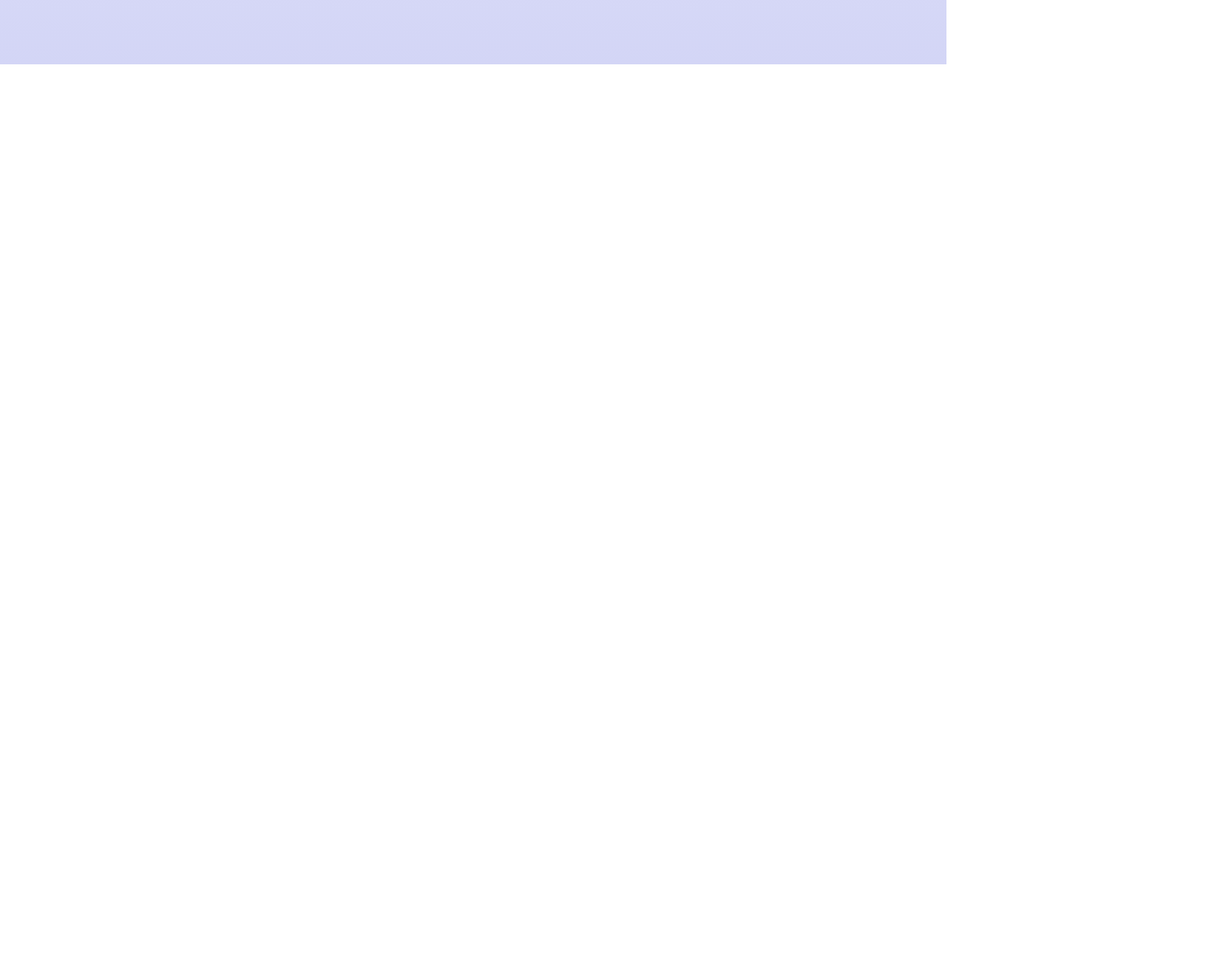
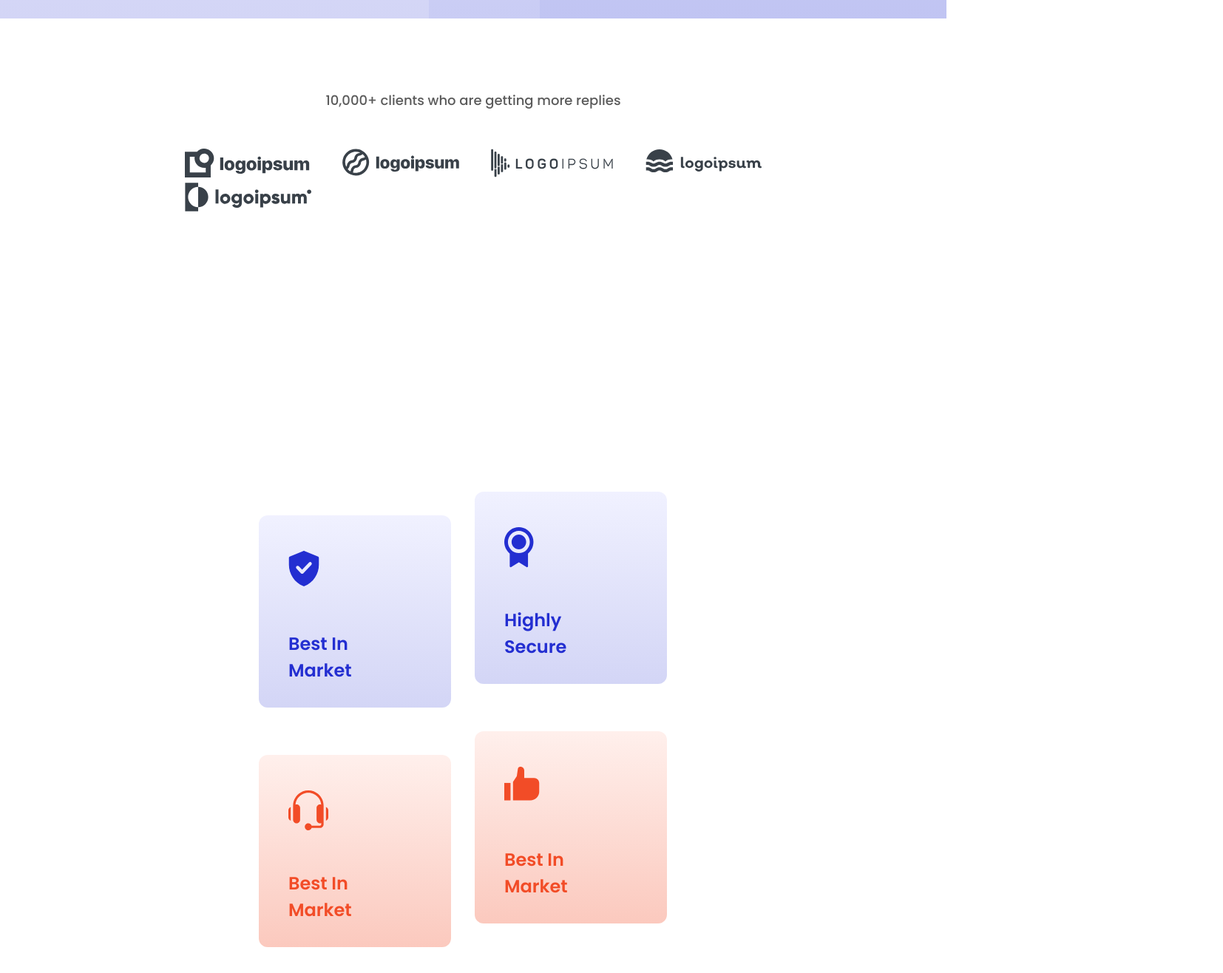
Before and after one commit to Lozerd/client-first-html, a website: page index.html in a window 1280 px wide. Shown: the part 960-2276 px from the top of the page at 74% size, 1654 px wide, since content can reach past the window. Before the commit the page ends 1047 px from the top, so only its background shows below. Drawn offline with Linux system fonts and the light colour scheme.

Commit message:
working on features

```diff
--- a/css/index.css
+++ b/css/index.css
@@ -66,7 +66,105 @@ header {
 
 }
 
-.gradient_first {}
+.gradients {
+    position: relative;
+}
+
+.gradients > div {
+    position: absolute;
+    bottom: 0;
+    right: 0;
+}
+
+.gradient_first {
+    background-color: rgba(35, 46, 209, 0.05);
+    height: 700px;
+    z-index: -2;
+    aspect-ratio: 1;
+}
+
+.gradient_second {
+    height: 550px;
+    z-index: -2;
+    aspect-ratio: 1;
+    background-color: rgba(35, 46, 209, 0.05);
+}
+
+/* Features */
+.features .wrapper {
+    padding-top: 96px;
+}
+
+.logos {
+    display: flex;
+    flex-flow: column wrap;
+    gap: 50px;
+    margin-bottom: 112px;
+}
+
+.logos p {
+    margin: 0 auto;
+}
+
+.logos--items {
+    display: flex;
+    flex-flow: row wrap;
+    justify-content: space-between;
+}
+
+.features--info {
+    padding: 0 100px;
+}
+
+.features--items {
+    width: 550px;
+    display: grid;
+    grid-template-columns: repeat(2, 1fr);
+    grid-auto-flow: dense;
+    grid-gap: 32px;
+    grid-auto-rows: 0 260px;
+}
+
+.feature--item {
+    width: 260px;
+    aspect-ratio: 1;
+    border-radius: 12px;
+
+    padding: 48px 60px 32px 40px;
+
+    display: flex;
+    flex-flow: column wrap;
+    align-items: flex-start;
+    justify-content: space-between;
+
+    grid-row: span 2;
+}
+
+.feature--item:nth-child(4n+2),
+.feature--item:nth-child(4n+3) {
+    background: var(--color-grad-blue);
+}
+
+.feature--item:nth-child(4n+4),
+.feature--item:nth-child(4n+5) {
+    background: var(--color-grad-orange);
+}
+
+.item--description {
+    font-weight: 600;
+    line-height: 36px;
+    font-size: var(--fz-medium);
+}
+
+.feature--item:nth-child(4n+2) .item--description,
+.feature--item:nth-child(4n+3) .item--description {
+    color: var(--color-blue);
+}
+
+.feature--item:nth-child(4n+4) .item--description,
+.feature--item:nth-child(4n+5) .item--description {
+    color: var(--color-orange);
+}
 
 @media screen and (max-width: 1400px) {
     header {
@@ -75,7 +173,7 @@ header {
     }
 }
 
-@media screen and (max-width: 1030px) {
+@media screen and (max-width: 1700px) {
     .intro--pictures {
         display: none;
     }
--- a/css/main.css
+++ b/css/main.css
@@ -52,6 +52,10 @@ h1 {
     color: var(--text-black);
     letter-spacing: -0.03em;
     line-height: 68px;
+}
+
+p {
+    line-height: 30px;
 }
 
 button {
--- a/index.html
+++ b/index.html
@@ -79,8 +79,53 @@
         <div class="gradient_second"></div>
     </div>
 </div>
+<section class="features">
+    <div class="wrapper">
+        <div class="logos">
+            <p>10,000+ clients who are getting more replies</p>
+            <ul class="logos--items">
+                <li><img src="./media/svg/logo1.svg" alt=""></li>
+                <li><img src="./media/svg/logo2.svg" alt=""></li>
+                <li><img src="./media/svg/logo3.svg" alt=""></li>
+                <li><img src="./media/svg/logo4.svg" alt=""></li>
+                <li><img src="./media/svg/logo5.svg" alt=""></li>
+            </ul>
+        </div>
+        <div class="features--info">
+            <div class="info"></div>
+            <div class="features--items">
+                <div></div>
+                <div class="feature--item">
+                    <img src="./media/svg/award.svg" alt="">
+                    <div class="item--description">Highly Secure</div>
+                </div>
+                <div class="feature--item">
+                    <img src="./media/svg/security.svg" alt="">
+                    <div class="item--description">Best In Market</div>
+                </div>
+                <div class="feature--item">
+                    <img src="./media/svg/like.svg" alt="">
+                    <div class="item--description">Best In Market</div>
+                </div>
+                <div class="feature--item">
+                    <img src="./media/svg/support.svg" alt="">
+                    <div class="item--description">Best In Market</div>
+                </div>
+            </div>
+        </div>
+    </div>
+</section>
 <footer></footer>
+<div id="anchor">&nbsp;</div>
 <script src="./js/main.js"></script>
+<script>
+    document.addEventListener("DOMContentLoaded", (event) => {
+        document.getElementById("anchor").scrollIntoView({
+            behavior: "smooth",
+            block: "center"
+        })
+    })
+</script>
 </body>
 
 </html>
```
Also changed, not shown: media/svg/award.svg (added), media/svg/like.svg (added), media/svg/logo1.svg (added), media/svg/logo2.svg (added), media/svg/logo3.svg (added), media/svg/logo4.svg (added), media/svg/logo5.svg (added), media/svg/security.svg (added), media/svg/support.svg (added).
